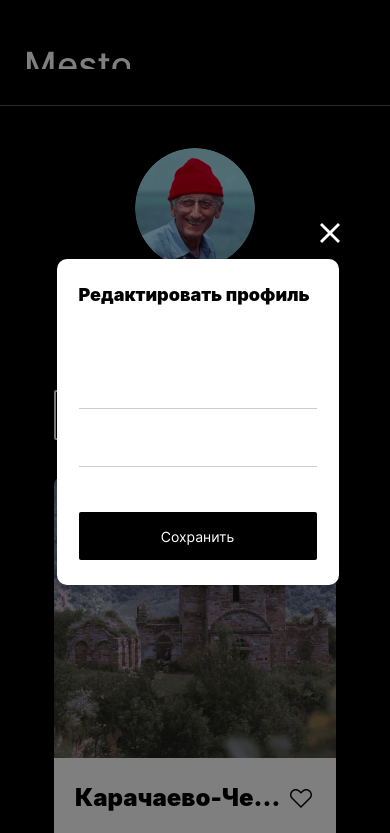
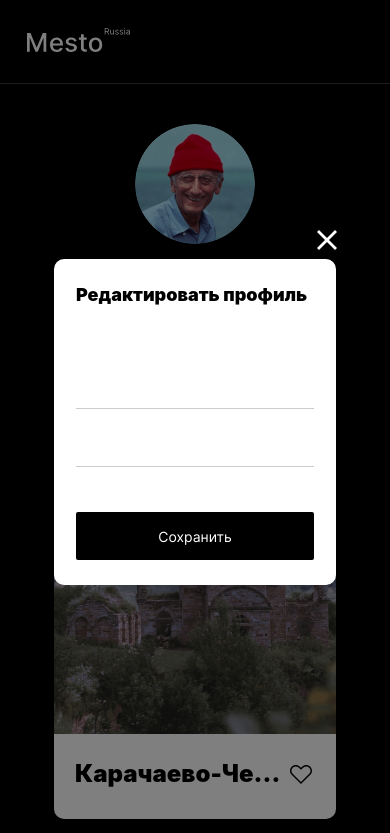
Before and after one commit to sdnmaat/mesto-project, a plain HTML site: page index.html in a window 390 px wide. Shown: the top 833 px of the page. Drawn offline with Linux system fonts and the light colour scheme; files whose address does not match are found by name.

Commit message:
внесены изменения

```diff
--- a/blocks/cards/cards.css
+++ b/blocks/cards/cards.css
@@ -1,5 +1,4 @@
 .cards {
-  width: 100%;
   display: grid;
   grid-template-columns: repeat(auto-fit, minmax(280px, 1fr));
   row-gap: 17px;
--- a/blocks/footer/footer.css
+++ b/blocks/footer/footer.css
@@ -1,6 +1,13 @@
 .footer {
   margin-top: 66px;
   margin-bottom: 60px;
+}
+
+@media screen and (max-width: 880px) {
+  .footer {
+    margin-left: 20px;
+    margin-right: 20px;
+  }
 }
 
 @media screen and (max-width: 578px) {
--- a/blocks/header/__img/header__img.css
+++ b/blocks/header/__img/header__img.css
@@ -1,5 +1,4 @@
 .header__img {
-  background-image: url('../../../img/logo.svg');
   align-self: start;
   width: 142px;
   height: 33px;
@@ -9,7 +8,7 @@
 @media screen and (max-width: 578px) {
   .header__img {
     margin-left: 27px;
-    margin-bottom: 36px;
+    margin-bottom: 31px;
     width: 103px;
     height: 24px;
   }
--- a/blocks/header/header.css
+++ b/blocks/header/header.css
@@ -1,6 +1,19 @@
 .header {
-  width: 100%;
-  border-bottom: 1px solid #545454;
+  border-bottom: 1px solid rgba(84,84,84, 0.7);
   display: flex;
   margin-top: 45px;
 }
+
+
+@media screen and (max-width: 880px) {
+  .header {
+    margin-left: 20px;
+    margin-right: 20px;
+  }
+}
+
+@media screen and (max-width:578px) {
+  .header {
+    margin: 28px 0 0 0;
+  }
+}
--- a/blocks/popup/__close-button/popup__close-button.css
+++ b/blocks/popup/__close-button/popup__close-button.css
@@ -7,6 +7,9 @@
   margin-bottom: 381px;
   margin-left: 2px;
   cursor: pointer;
+  position: absolute;
+  top: -41px;
+  left: 430px;
 }
 
 .popup__close-button:hover {
@@ -15,9 +18,9 @@
 
 @media screen and (max-width: 578px) {
   .popup__close-button {
-    right:0;
-    margin-left: -25px;
     width: 20px;
     height: 20px;
+    top: -30px;
+    left: 255px;
   }
 }
--- a/blocks/popup/__container/popup__container.css
+++ b/blocks/popup/__container/popup__container.css
@@ -3,6 +3,7 @@
   background-color: #fff;
   box-shadow: 0px 0px 25px rgba(0, 0, 0, 0.15);
   border-radius: 10px;
+  position: relative;
 }
 
 @media screen and (max-width:578px) {
--- a/blocks/popup/_opened/popup_opened.css
+++ b/blocks/popup/_opened/popup_opened.css
@@ -1,5 +1,3 @@
 .popup_opened {
   display: flex;
-  justify-content: center;
-  align-items: center;
 }
--- a/blocks/popup/popup.css
+++ b/blocks/popup/popup.css
@@ -6,4 +6,6 @@
   height: 100%;
   top: 0;
   left: 0;
+  justify-content: center;
+  align-items: center;
 }
--- a/blocks/profile/__add-img/profile__add-img.css
+++ b/blocks/profile/__add-img/profile__add-img.css
@@ -1,7 +1,6 @@
 .profile__add-img {
   width: 22px;
   height: 22px;
-  margin: auto;
 }
 
 @media screen and (max-width: 578px) {
--- a/blocks/profile/__edit-button/profile__edit-button.css
+++ b/blocks/profile/__edit-button/profile__edit-button.css
@@ -7,6 +7,9 @@
   transition: opacity 0.3s linear;
   margin-top: 7px;
   cursor: pointer;
+  display: flex;
+  justify-content: center;
+  align-items: center;
 }
 
 .profile__edit-button:hover {
--- a/blocks/profile/__info/profile__info.css
+++ b/blocks/profile/__info/profile__info.css
@@ -7,6 +7,7 @@
   text-overflow: ellipsis;
   white-space: nowrap;
   overflow: hidden;
+  max-width: 270px;
 }
 
 @media screen and (max-width: 578px) {
--- a/blocks/profile/__name/profile__name.css
+++ b/blocks/profile/__name/profile__name.css
@@ -2,6 +2,7 @@
   font-weight: 500;
   font-size: 42px;
   line-height: 48px;
+  max-width: 300px;
   color: #fff;
   margin: 0;
   text-overflow: ellipsis;
@@ -9,6 +10,11 @@
   overflow: hidden;
 }
 
+@media screen and (max-width: 880px) {
+  .profile__name {
+    max-width: 270px;
+  }
+}
 @media screen and (max-width: 578px) {
   .profile__name {
     font-size: 27px;
--- a/blocks/profile/profile.css
+++ b/blocks/profile/profile.css
@@ -1,5 +1,4 @@
 .profile {
-  width: 100%;
   display: flex;
   gap: 30px;
   margin-top: 40px;
@@ -7,14 +6,14 @@
 
 @media screen and (max-width: 880px) {
   .profile {
-    padding: 0 20px;
+    margin-left: 20px;
+    margin-right: 20px;
   }
 }
 
 @media screen and (max-width: 578px) {
   .profile {
-    padding: 0;
-    margin-top: 42px;
+    margin-top: 42px 0 0 0;
     flex-direction: column;
     gap: 0;
     align-items: center;
--- a/index.html
+++ b/index.html
@@ -10,7 +10,7 @@
 <body class="page">
   <div class="content">
     <header class="header">
-      <div class="header__img"></div>
+      <img src="./img/logo.svg" alt="логотип" class="header__img">
     </header>
     <main>
       <section class="profile">
@@ -101,15 +101,15 @@
             <h2 class="popup__text">Редактировать профиль</h2>
             <input type="text" class="popup__text-field" name="profile-name">
             <input type="text" class="popup__text-field" name="profile-info">
-            <button class="popup__button" type="button">
+            <button class="popup__button" type="submit">
               Сохранить
             </button>
           </fieldset>
         </form>
+        <button class="popup__close-button" type="button">
+          <img src="./img/CloseIcon.svg" alt="крестик" class="popup__icon">
+        </button>
       </div>
-      <button class="popup__close-button" type="button">
-        <img src="./img/CloseIcon.svg" alt="крестик" class="popup__icon">
-      </button>
     </section>
   </div>
 </body>
```
